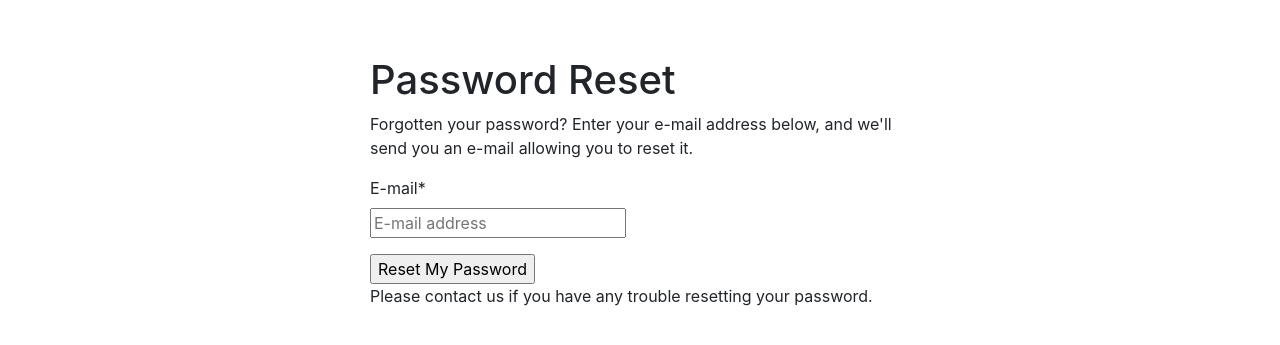
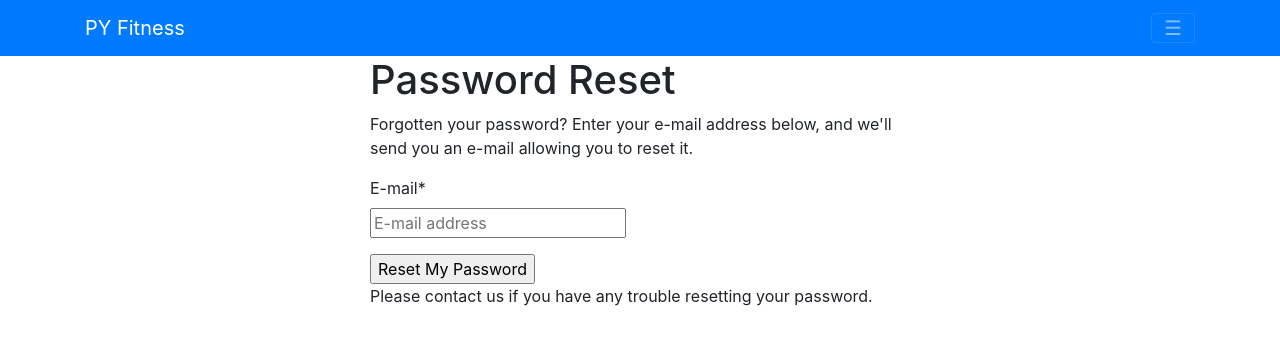
Before and after one commit to audiolion/py-fitness, a Django app: page /accounts/password/reset/ in a window 1280 px wide. Shown: the top 345 px of the page. Run offline with Django 3.2, Linux system fonts and the light colour scheme; parts of the project's set-up code (start-up, migrations or seed data) failed here and were passed over; some libraries are stand-ins or nearby versions.

Commit message:
Add fontawesome and bootstrap social to base

```diff
--- a/py_fitness/py_fitness/templates/base.html
+++ b/py_fitness/py_fitness/templates/base.html
@@ -20,8 +20,10 @@
     <!-- Your stuff: Third-party CSS libraries go here -->
     {% compress css %}
     <!-- This file stores project-specific CSS -->
-    <link href="{% static 'css/project.css' %}" rel="stylesheet">
+    <link href="{% static 'font-awesome-4.7.0/css/font-awesome.min.css' %}" rel="stylesheet">
+    <link href="{% static 'css/bootstrap-social.css' %}" rel="stylesheet">
     {% endcompress %}
+    <script async src="{% static 'js/bundle.sourcemap.js' %}"></script>
     {% endblock %}
 
   </head>
@@ -29,7 +31,7 @@
   <body>
 
     <div class="m-b-1">
-      <nav class="navbar navbar-dark navbar-static-top bg-inverse">
+      <nav class="navbar navbar-dark bg-primary navbar-static-top">
         <div class="container">
           <a class="navbar-brand" href="/">PY Fitness</a>
           <button type="button" class="navbar-toggler hidden-sm-up pull-xs-right" data-toggle="collapse" data-target="#bs-navbar-collapse-1">
```
